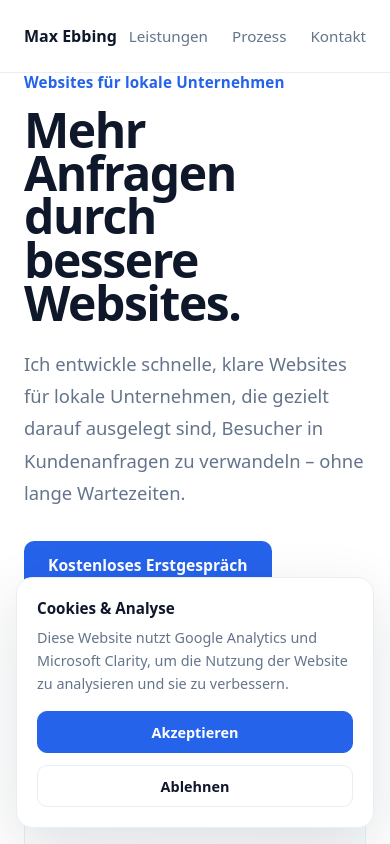
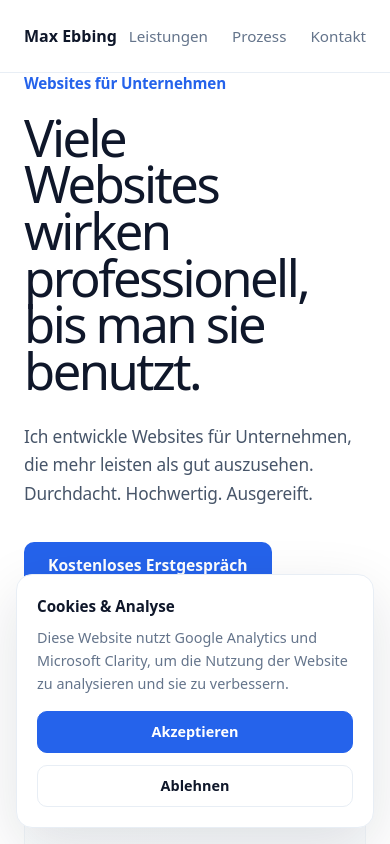
Before and after one commit to maxebbing/Max-Ebbing-Website, a Next.js app: page / in a window 390 px wide. Built offline with nearby package versions, Linux system fonts and the light colour scheme.

Commit message:
Copy Part 1, OpenGraph and 404

```diff
--- a/src/app/globals.css
+++ b/src/app/globals.css
@@ -1,3 +1,5 @@
+@import "tailwindcss";
+
 @import "../styles/legal.css";
 @import "../styles/contact.css";
 @import "../styles/layout.css";
--- a/src/app/layout.tsx
+++ b/src/app/layout.tsx
@@ -6,17 +6,17 @@ import { Analytics } from "@vercel/analytics/next";
 import { SpeedInsights } from "@vercel/speed-insights/next";
 
 export const metadata: Metadata = {
+  title: "Max Ebbing | Websites für Unternehmen",
+  description: "Ich entwickle Websites für Unternehmen, die mehr leisten als gut auszusehen. Durchdacht, hochwertig und ausgereift.",
   metadataBase: new URL("https://maxebbing.de"),
+  alternates: {
+    canonical: "https://maxebbing.de",
+  },
 
-  title: "Max Ebbing - Moderne Websites für Unternehmen in Berlin",
-  description:
-    "Ich entwickle schnelle Websites für Unternehmen mit Fokus auf Performance und Qualität.",
 
-  /*
   openGraph: {
-      title: "Max Ebbing",
-      description:
-        "Ich entwickle schnelle Websites für Unternehmen mit Fokus auf Performance und Qualität.",
+    title: "Max Ebbing | Websites für Unternehmen",
+    description: "Ich entwickle Websites für Unternehmen, die mehr leisten als gut auszusehen. Durchdacht, hochwertig und ausgereift.",
     url: "https://maxebbing.de",
     siteName: "Max Ebbing",
 
@@ -31,7 +31,6 @@ export const metadata: Metadata = {
     locale: "de_DE",
     type: "website",
   },
-    */
 
   manifest: "/site.webmanifest",
 
@@ -54,6 +53,13 @@ export const metadata: Metadata = {
     capable: true,
     statusBarStyle: "default",
   },
+
+  twitter: {
+    card: "summary_large_image",
+    title: "Max Ebbing | Websites für Unternehmen",
+    description: "Ich entwickle Websites für Unternehmen, die mehr leisten als gut auszusehen. Durchdacht, hochwertig und ausgereift.",
+    images: ["/opengraph-image.png"],
+  },
 };
 
 export default function RootLayout({
--- /dev/null
+++ b/src/app/not-found.tsx
@@ -0,0 +1,28 @@
+import Link from "next/link";
+
+export default function NotFound() {
+  return (
+    <main className="flex min-h-screen items-center justify-center px-6">
+      <div className="max-w-xl text-center">
+        <p className="mb-5 text-sm font-medium tracking-wide text-blue-600">
+          404
+        </p>
+
+        <h1 className="mb-6 text-4xl font-semibold tracking-tight text-slate-900 sm:text-5xl">
+          Seite nicht gefunden
+        </h1>
+
+        <p className="mb-10 text-base leading-relaxed text-slate-500">
+          Die angeforderte Seite existiert nicht oder wurde verschoben.
+        </p>
+
+        <Link
+          href="/"
+          className="inline-flex items-center rounded-2xl border border-slate-200 px-5 py-3 text-sm font-medium text-slate-700 transition hover:border-slate-300 hover:bg-slate-50"
+        >
+          Zur Startseite
+        </Link>
+      </div>
+    </main>
+  );
+}
--- a/src/app/page.tsx
+++ b/src/app/page.tsx
@@ -5,7 +5,6 @@ import Services from "@/components/Services";
 import Process from "@/components/Process";
 import Why from "@/components/WhyMe";
 import CTA from "@/components/CTA";
-import Footer from "@/components/Footer";
 
 export default function HomePage() {
   return (
--- a/src/components/Hero.tsx
+++ b/src/components/Hero.tsx
@@ -5,14 +5,14 @@ export default function Hero() {
     <section className={`${styles.hero} snap-section`} id="hero">
       <div className={`container ${styles.heroGrid}`}>
         <div className={styles.heroContent}>
-          <p className={styles.heroEyebrow}>Websites für lokale Unternehmen</p>
+          <p className={styles.heroEyebrow}>Websites für Unternehmen</p>
 
-          <h1>Mehr Anfragen durch bessere Websites.</h1>
+          <h1>Viele Websites wirken professionell, bis man sie benutzt.</h1>
 
           <p className={styles.heroText}>
-            Ich entwickle schnelle, klare Websites für lokale Unternehmen, die
-            gezielt darauf ausgelegt sind, Besucher in Kundenanfragen zu
-            verwandeln – ohne lange Wartezeiten.
+            Ich entwickle Websites für Unternehmen, die mehr leisten als gut auszusehen.
+            <br />
+            Durchdacht. Hochwertig. Ausgereift.
           </p>
 
           <div className={styles.heroActions}>
--- a/src/components/css/Hero.module.css
+++ b/src/components/css/Hero.module.css
@@ -4,8 +4,8 @@
 
 .heroGrid {
   display: grid;
-  grid-template-columns: 0.8fr 1.2fr;
-  gap: 48px;
+  grid-template-columns: minmax(0, 0.95fr) minmax(420px, 1.05fr);
+  gap: 64px;
   align-items: center;
 }
 
@@ -14,38 +14,38 @@
 }
 
 .heroEyebrow {
-  margin: 0 0 16px;
+  margin: 0 0 20px;
   color: var(--primary);
   font-size: 0.95rem;
-  font-weight: 600;
-  letter-spacing: 0.01em;
+  font-weight: 700;
+  letter-spacing: -0.01em;
 }
 
 .hero h1 {
   margin: 0;
   max-width: 9ch;
-  font-size: clamp(3rem, 7vw, 5.5rem);
-  line-height: 0.9;
-  letter-spacing: -0.03em;
+  font-size: clamp(3.4rem, 5vw, 5.2rem);
+  line-height: 0.92;
+  letter-spacing: -0.05em;
 }
 
 .heroText {
-  margin: 24px 0 0;
-  max-width: 620px;
-  color: var(--muted);
-  font-size: 1.15rem;
-  line-height: 1.75;
+  margin: 28px 0 0;
+  max-width: 34ch;
+  color: #475569;
+  font-size: 1.2rem;
+  line-height: 1.65;
+  letter-spacing: -0.01em;
 }
 
 .heroActions {
-  margin-top: 32px;
+  margin-top: 34px;
 }
 
 .heroVisual {
   display: flex;
   align-items: center;
   justify-content: flex-end;
-  transform: translateX(60px);
 }
 
 .heroPlaceholder {
@@ -53,13 +53,24 @@
   align-items: center;
   justify-content: center;
   width: 100%;
-  max-width: 680px;
+  max-width: 520px;
   aspect-ratio: 4 / 3;
-  border: 1px solid var(--border);
-  border-radius: 20px;
-  background: linear-gradient(to bottom right, #ffffff, #f8fafc);
-  color: var(--muted);
-  font-size: 0.95rem;
+  border: 1px solid #edf2f7;
+  border-radius: 24px;
+  background: linear-gradient(to bottom right, #fcfdff, #f8fafc);
+  color: #94a3b8;
+  font-size: 0.92rem;
+  opacity: 0.75;
+}
+
+@media (max-width: 1100px) {
+  .heroGrid {
+    gap: 48px;
+  }
+
+  .hero h1 {
+    font-size: clamp(3rem, 6vw, 4.5rem);
+  }
 }
 
 @media (max-width: 900px) {
@@ -78,11 +89,16 @@
 
   .hero h1 {
     max-width: 10ch;
+    font-size: clamp(2.8rem, 13vw, 4.4rem);
+  }
+
+  .heroText {
+    max-width: 100%;
+    font-size: 1.08rem;
   }
 
   .heroVisual {
     justify-content: flex-start;
-    transform: none;
   }
 
   .heroPlaceholder {
```
Also changed, not shown: src/app/opengraph-image.png (added). Lines whose indentation alone changed are shown as unchanged.
